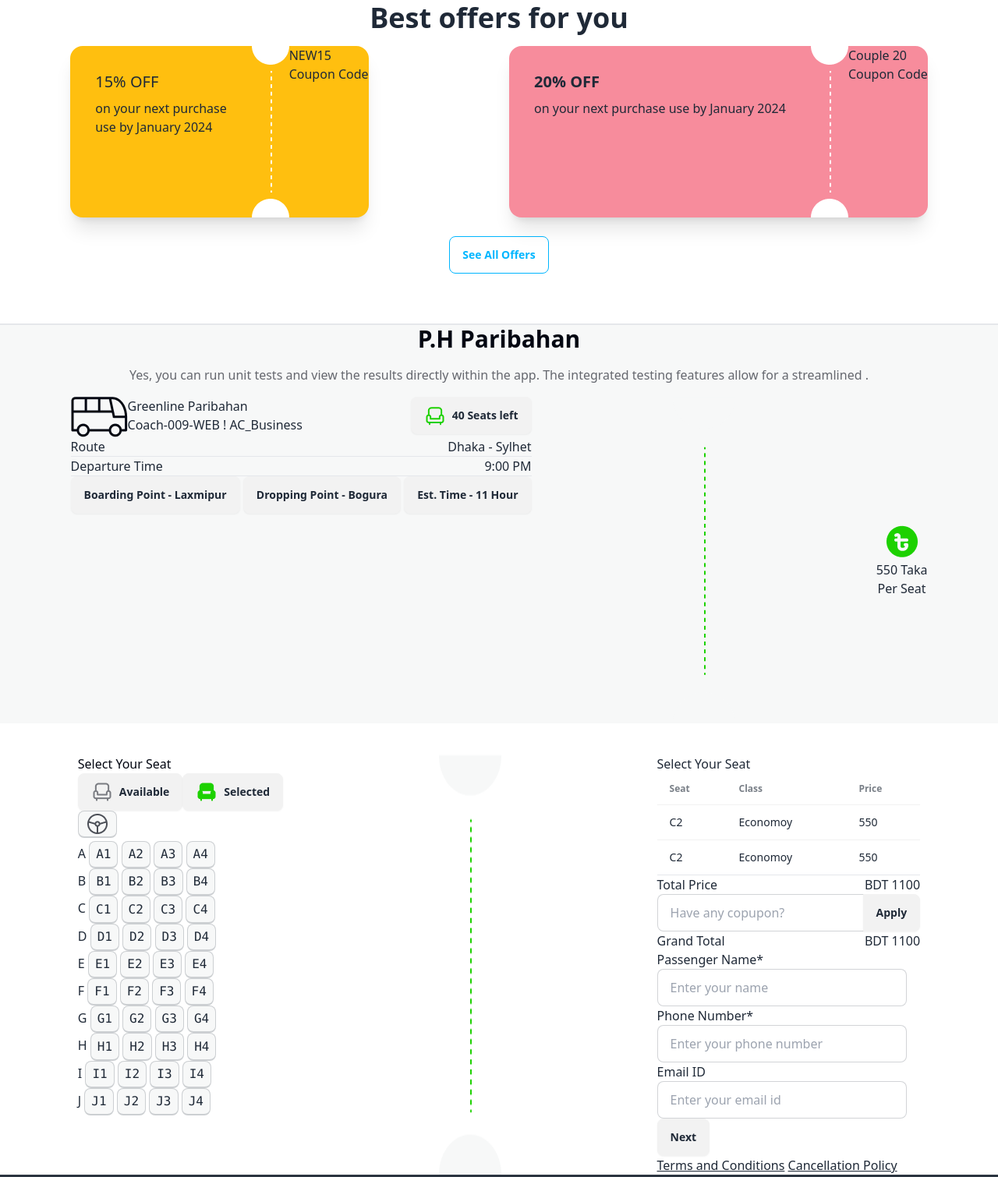
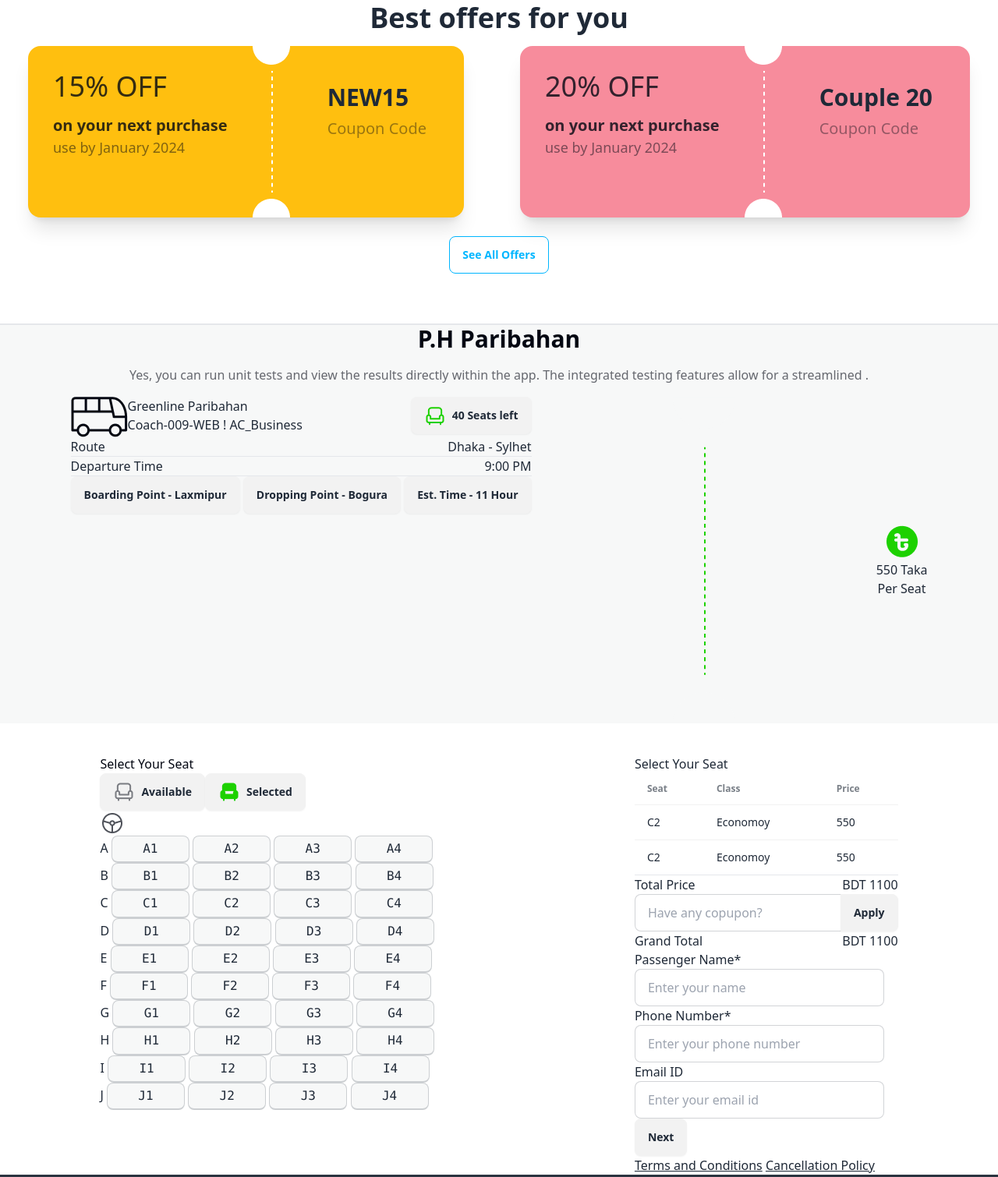
Before and after one commit to lokmanhossen01/prorotiBus, a plain HTML site: page ProgotiBus/index.html in a window 1280 px wide. Shown: the part 929-2439 px from the top of the page at 78% size. Drawn offline with nearby package versions, Linux system fonts and the light colour scheme.

Commit message:
added bestOffer Section

```diff
--- a/ProgotiBus/index.html
+++ b/ProgotiBus/index.html
@@ -1,5 +1,5 @@
 <!DOCTYPE html>
-<html lang="en">
+<html lang="en" data-theme="light">
 <head>
     <meta charset="UTF-8">
     <meta name="viewport" content="width=device-width, initial-scale=1.0">
@@ -8,8 +8,11 @@
     <!-- daisyUI link -->
     <link href="https://cdn.jsdelivr.net/npm/daisyui@4.7.2/dist/full.min.css" rel="stylesheet" type="text/css" />
     <script src="https://cdn.tailwindcss.com"></script>
+
+    <!-- css link -->
+    <link rel="stylesheet" href="styles.css">
 </head>
-<body>
+<body >
     <!-- header section start here  -->
     <header>
         <!-- navBar section start here -->
@@ -66,34 +69,34 @@
             <div class="flex col-span-2 justify-around">
                 <!-- NEW15 SECTION CARD -->
                 <div class="card card-side shadow-xl bg-[#FFBF0F]">
-                    <div class="card-body">
-                      <h2 class="card-title font-medium">15% OFF</h2>
-                      <p>  on your next purchase <br> <span>
+                    <div class="card-body inter sm:text-left space-y-2">
+                      <h2 class=" card-title font-medium text-[#030712CC] text-4xl">15% OFF</h2>
+                      <p  class="text-xl text-[#030712CC] font-semibold">  on your next purchase <br> <span class="text-lg font-medium text-[#03071280]">
                         use by January 2024</span> </p>
                     </div>
 
                     <figure><img src="./images/cupon-devider.png" alt=""/></figure>
 
-                    <div>
-                        <h2>NEW15</h2>
-                        <p>Coupon Code</p>
+                    <div class="space-y-2 p-12">
+                        <h2 class="text-3xl font-bold">NEW15</h2>
+                        <p class="text-xl text-[#03071266]">Coupon Code</p>
                     </div>
                 </div>
 
                 <!-- COUPLE COUPON CARD -->
                 <div class="card card-side shadow-xl bg-[#F78C9C]">
-                    <div class="card-body">
-                      <h2 class="card-title">20% OFF</h2>
-                      <p>  on your next purchase <span>
-                        use by January 2024</span> </p>
-                    </div>
+                    <div class="card-body inter sm:text-left space-y-2">
+                        <h2 class=" card-title font-medium text-[#030712CC] text-4xl">20% OFF</h2>
+                        <p  class="text-xl text-[#030712CC] font-semibold">  on your next purchase <br> <span class="text-lg font-medium text-[#03071280]">
+                          use by January 2024</span> </p>
+                      </div>
 
-                    <figure><img src="./images/cupon-devider.png" alt=""/></figure>
+                      <figure><img src="./images/cupon-devider.png" alt=""/></figure>
 
-                    <div>
-                        <h2>Couple 20</h2>
-                        <p>Coupon Code</p>
-                    </div>
+                      <div class="space-y-2 p-12">
+                          <h2 class="text-3xl font-bold">Couple 20</h2>
+                          <p class="text-xl text-[#03071266]">Coupon Code</p>
+                      </div>
                 </div>
 
             </div>
@@ -183,7 +186,7 @@
                 <!-- kbd part -->
                 <div>
                     <div>
-                        <kbd class="kbd bg-[#F7F8F8]"><img src="./images/tabler-icon-steering-wheel.png" alt=""></kbd>
+                        <kbd class="w-24 bg-[#F7F8F8]"><img src="./images/tabler-icon-steering-wheel.png" alt=""></kbd>
                     </div>
 
                     <div>
@@ -259,8 +262,6 @@
                     </div>
                 </div>
             </div>
-
-            <img src="./images/info-devider.png" alt="">
 
             <!-- left side -->
             <div>
@@ -368,5 +369,8 @@
         </aside>
     </footer>
     <!-- footer section end -->
+
+    <!-- js link -->
+    <script src="./js/progroti.js"></script>
 </body>
 </html>
--- /dev/null
+++ b/ProgotiBus/js/progroti.js
@@ -0,0 +1,6 @@
+const kbd = document.getElementsByClassName('kbd')
+for (const button of kbd) {
+    button.addEventListener('click', function(show) {
+        const seat = show.target
+    })
+}
--- /dev/null
+++ b/ProgotiBus/styles.css
@@ -0,0 +1,4 @@
+.kbd {
+    width: 100px;
+    cursor: pointer;
+}
```
